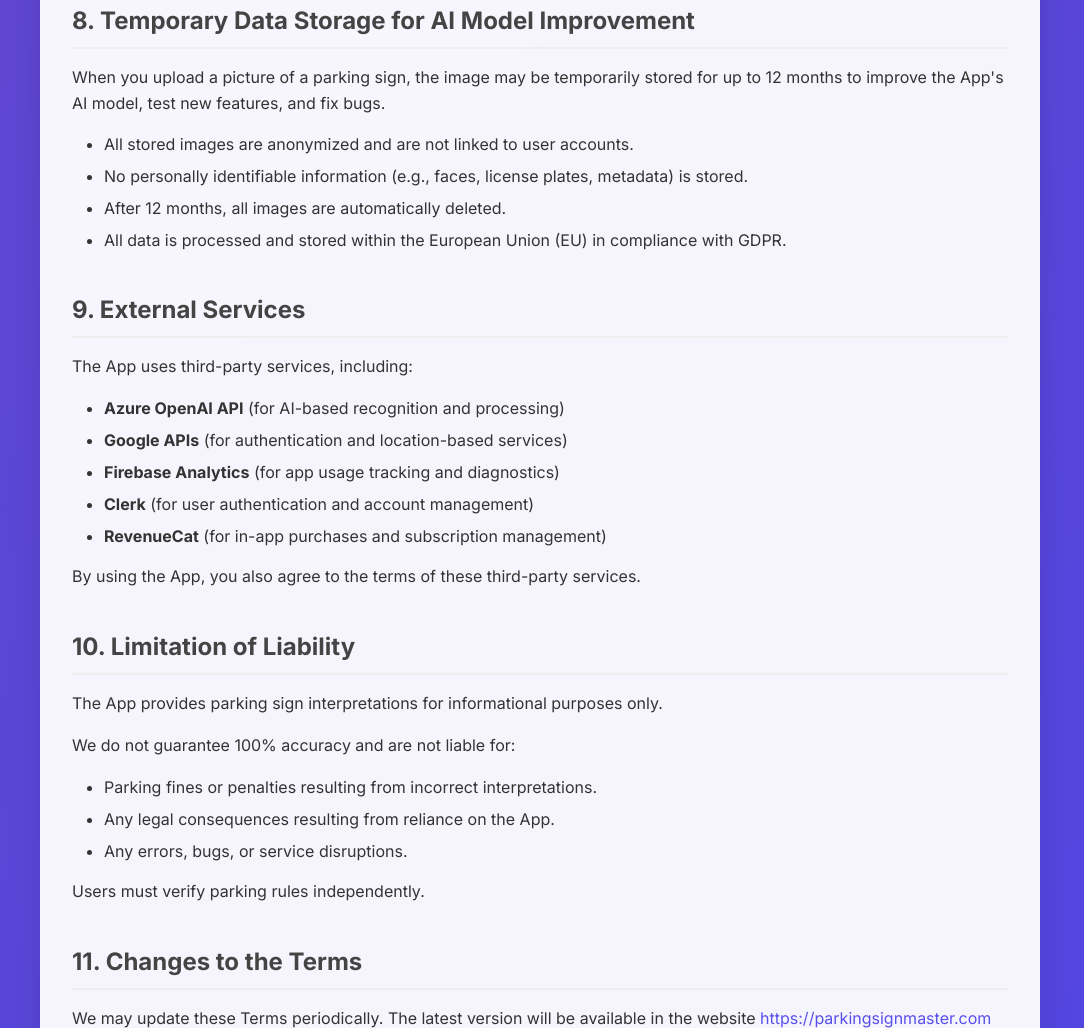
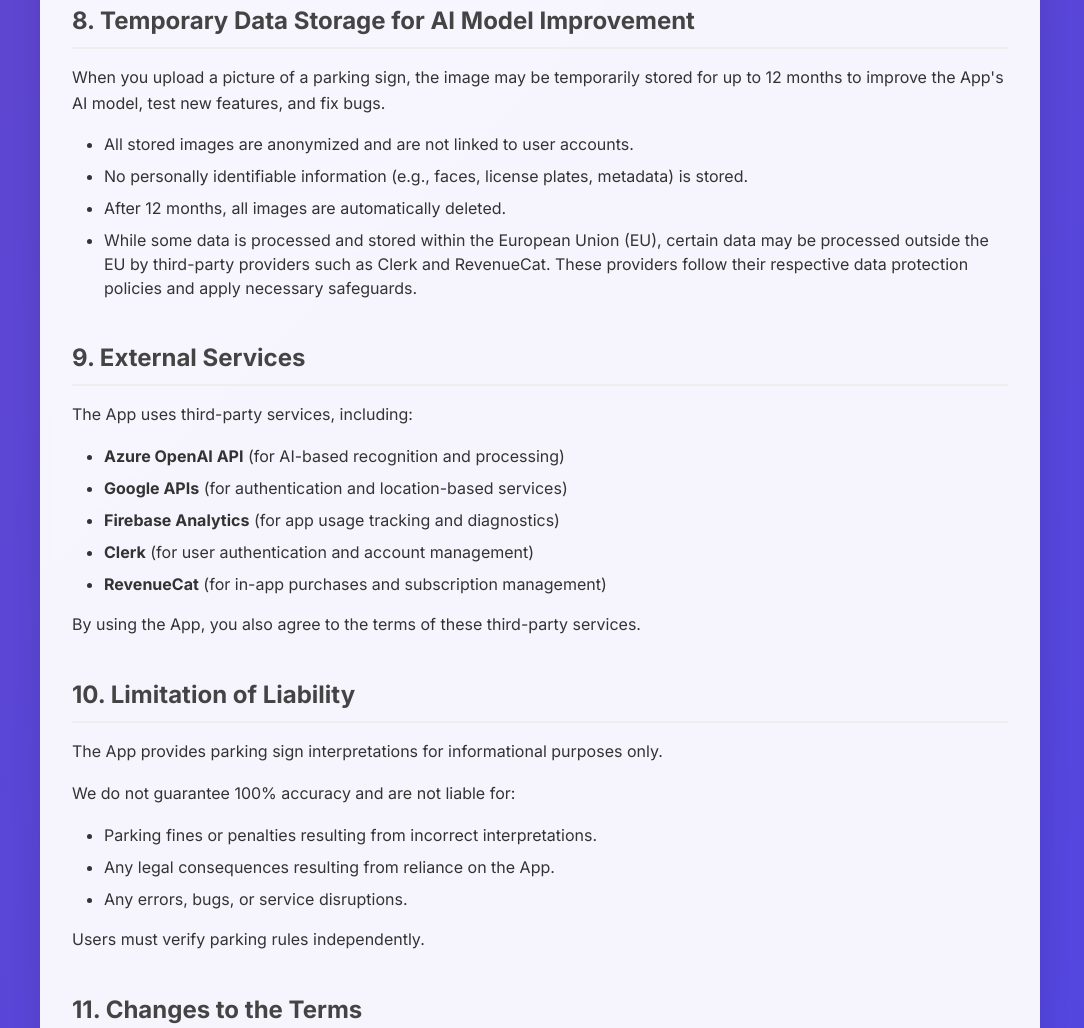
Before and after one commit to Sparkling-AI/parking-sign-master-website, a plain HTML site: page terms-of-use.html in a window 1280 px wide. Shown: the part 2270-3298 px from the top of the page, without its empty margins (100-1184 px from the left). Drawn offline with Linux system fonts and the light colour scheme.

Commit message:
update data storage

```diff
--- a/terms-of-use.html
+++ b/terms-of-use.html
@@ -106,7 +106,7 @@
                         <li>All stored images are anonymized and are not linked to user accounts.</li>
                         <li>No personally identifiable information (e.g., faces, license plates, metadata) is stored.</li>
                         <li>After 12 months, all images are automatically deleted.</li>
-                        <li>All data is processed and stored within the European Union (EU) in compliance with GDPR.</li>
+                        <li>While some data is processed and stored within the European Union (EU), certain data may be processed outside the EU by third-party providers such as Clerk and RevenueCat. These providers follow their respective data protection policies and apply necessary safeguards.</li>
                     </ul>
                 </section>
 
```
Also changed, not shown: privacy-policy.html (+1 -1 lines).
